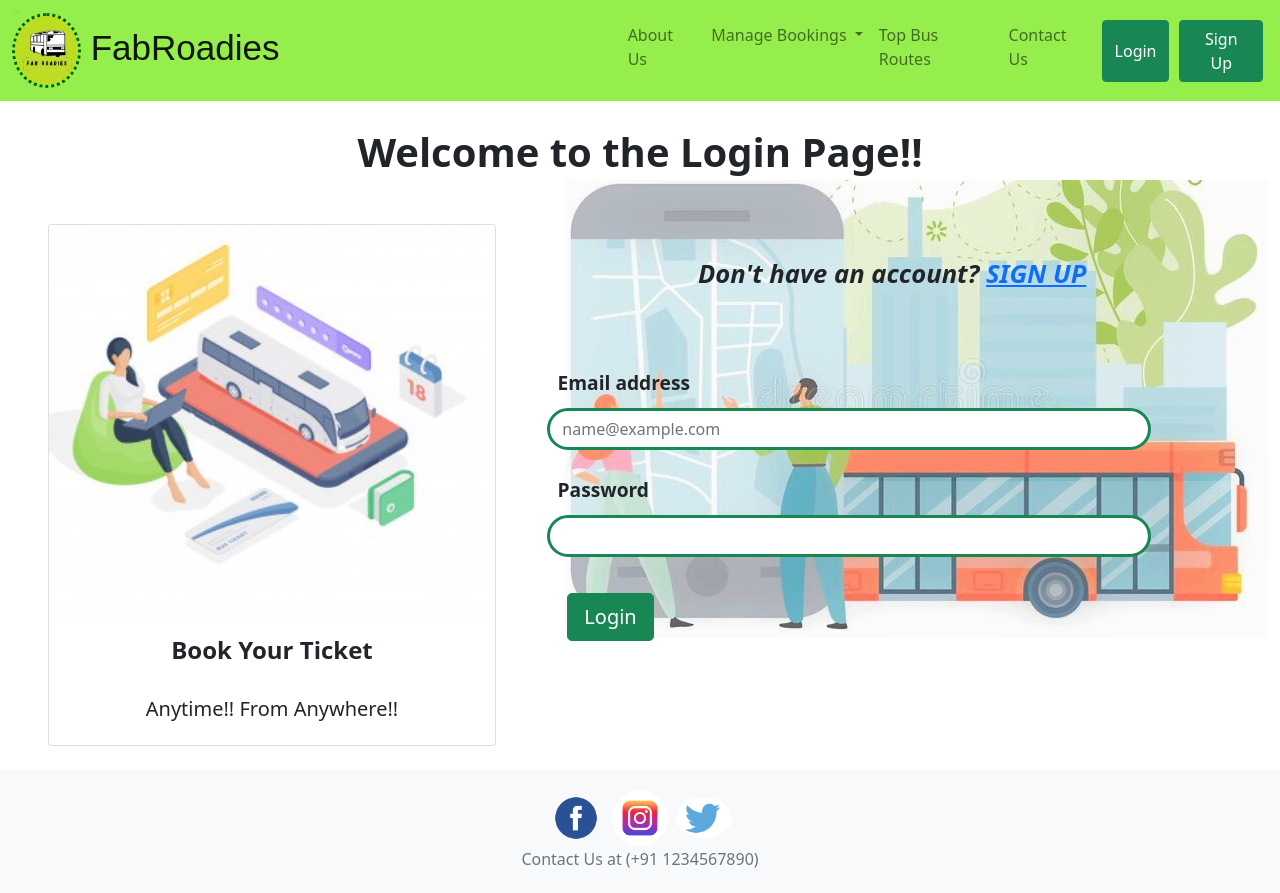
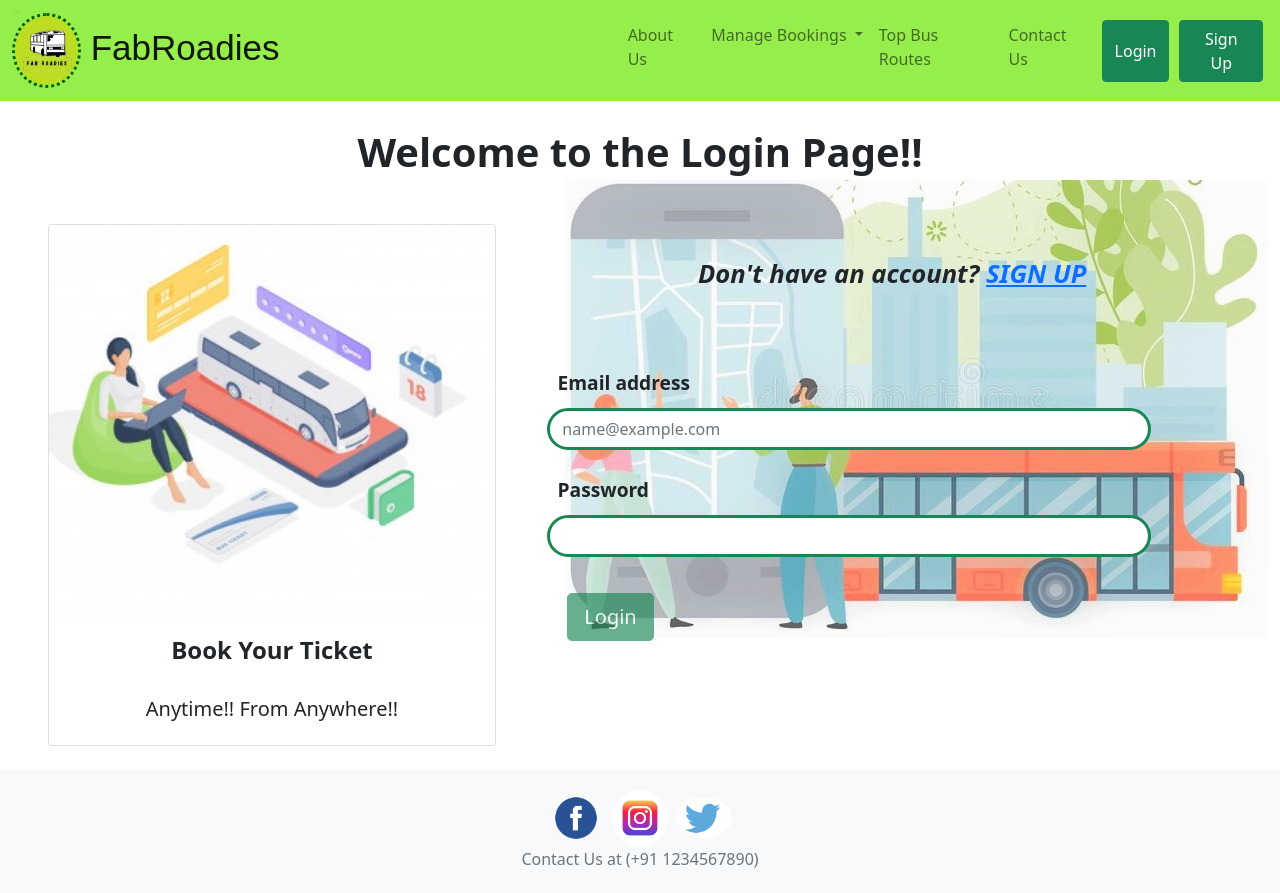
Before and after one commit to BusBookingApp123/fabRoadies-frontend, an Angular app in the folder FabRoadies/: page /login in a window 1280 px wide. Built offline with nearby package versions, Linux system fonts and the light colour scheme; a web font is replaced by a local one.

Commit message:
Update login.component.html

```diff
--- a/FabRoadies/src/app/login/login.component.html
+++ b/FabRoadies/src/app/login/login.component.html
@@ -42,7 +42,7 @@
                             </div>
                         </div>
                         <div class="btn-group" role="group">
-                            <button type="submit" class="btn btn-success btn-lg">Login</button>
+                            <button type="submit" [disabled]=!frm.valid class="btn btn-success btn-lg">Login</button>
                         </div>
                     </form>
                 </div>
```
